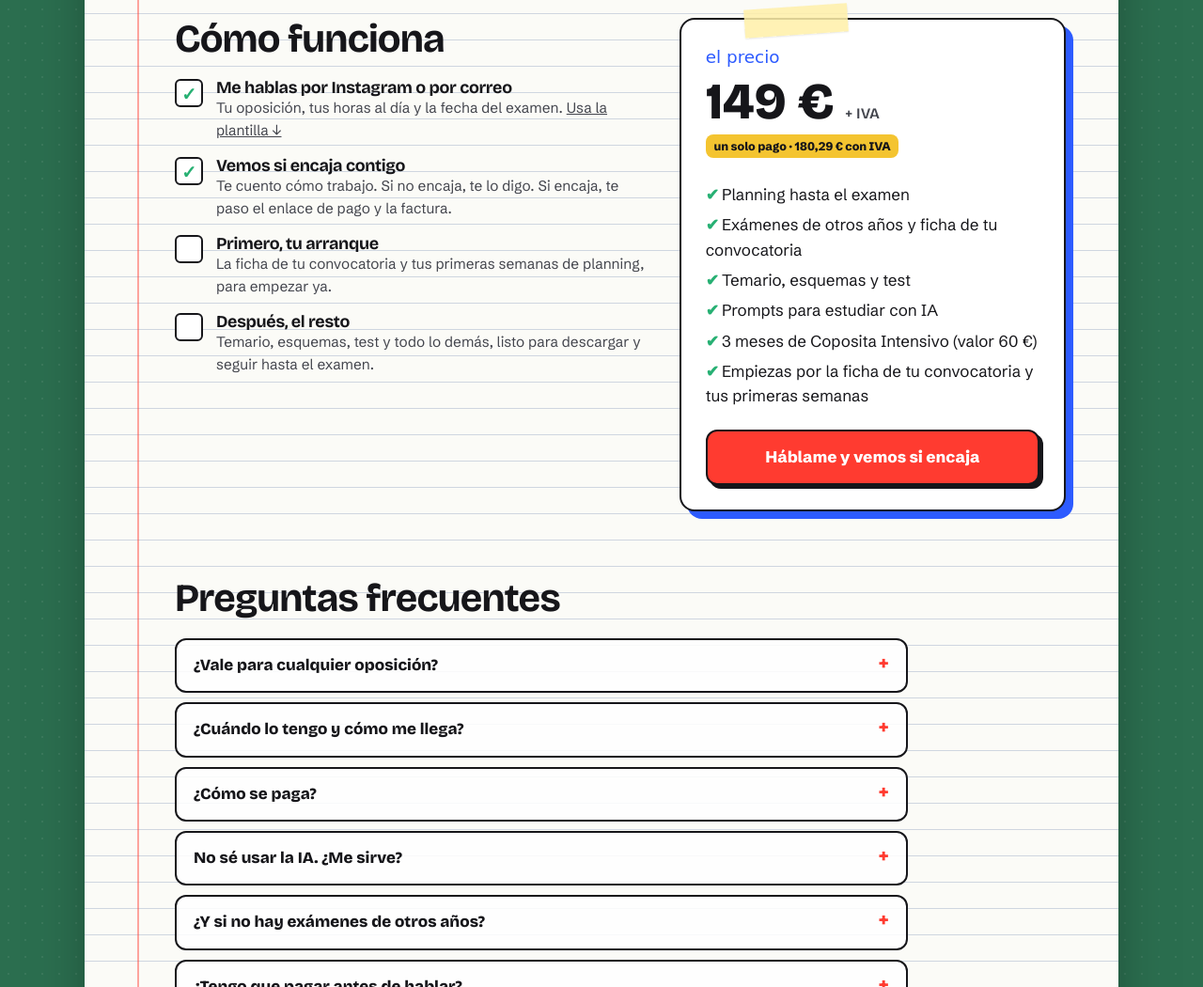
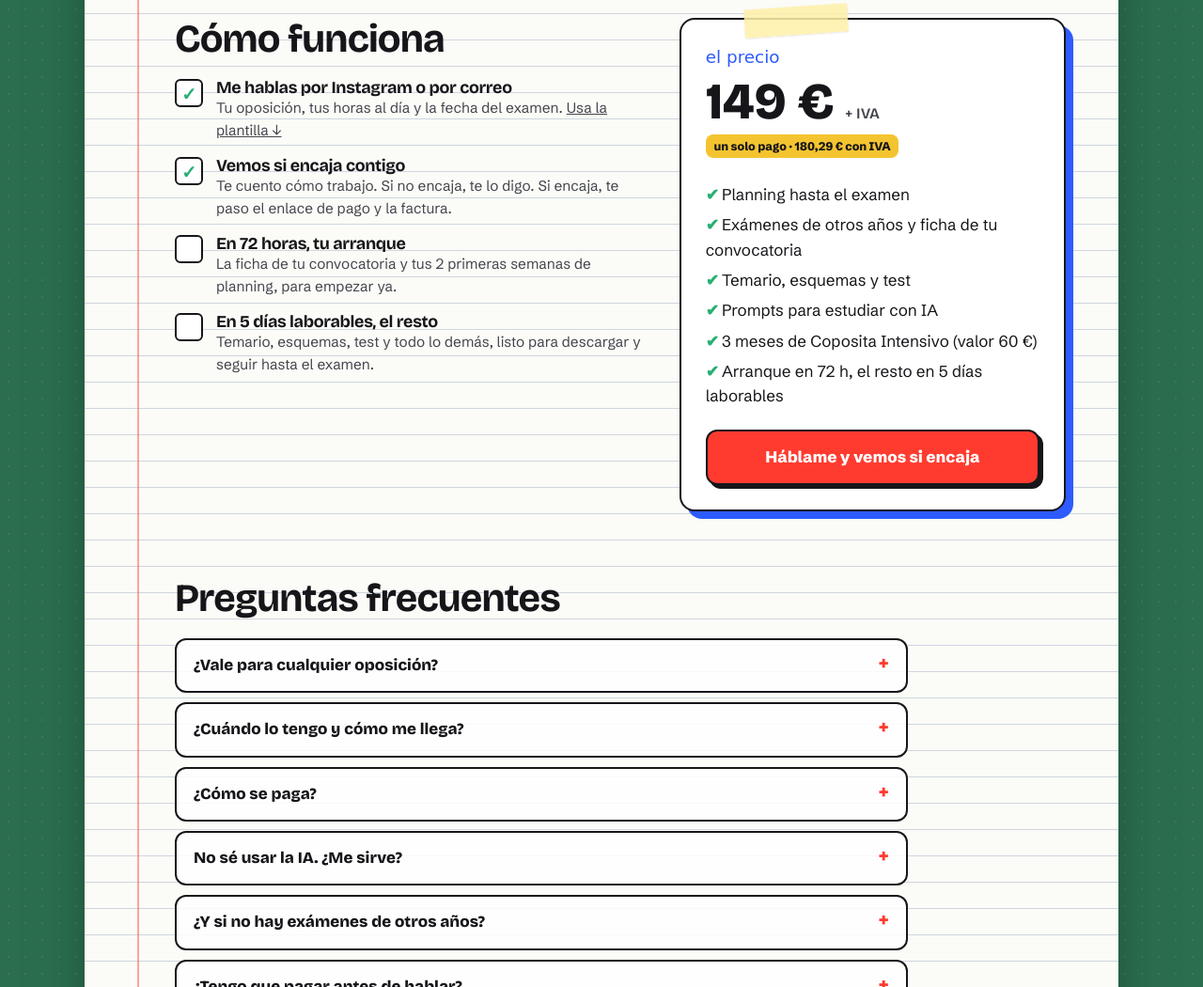
Before and after one commit to Parrilla38/portafolio, a plain HTML site: page index.html in a window 1280 px wide. Shown: the part 2987-4037 px from the top of the page at 94% size. Drawn offline with Linux system fonts and the light colour scheme.

Commit message:
content: plazos de entrega del pack (72 h y 5 días laborables)

```diff
--- a/index.html
+++ b/index.html
@@ -278,8 +278,8 @@ details p{color:var(--suave);margin-top:.5rem}
         <ol class="checklist" style="margin-top:20px">
           <li><span class="caja">✓</span><div><h3>Me hablas por Instagram o por correo</h3><p>Tu oposición, tus horas al día y la fecha del examen. <a href="#cuentame">Usa la plantilla ↓</a></p></div></li>
           <li><span class="caja">✓</span><div><h3>Vemos si encaja contigo</h3><p>Te cuento cómo trabajo. Si no encaja, te lo digo. Si encaja, te paso el enlace de pago y la factura.</p></div></li>
-          <li><span class="caja"></span><div><h3>Primero, tu arranque</h3><p>La ficha de tu convocatoria y tus primeras semanas de planning, para empezar ya.</p></div></li>
-          <li><span class="caja"></span><div><h3>Después, el resto</h3><p>Temario, esquemas, test y todo lo demás, listo para descargar y seguir hasta el examen.</p></div></li>
+          <li><span class="caja"></span><div><h3>En 72 horas, tu arranque</h3><p>La ficha de tu convocatoria y tus 2 primeras semanas de planning, para empezar ya.</p></div></li>
+          <li><span class="caja"></span><div><h3>En 5 días laborables, el resto</h3><p>Temario, esquemas, test y todo lo demás, listo para descargar y seguir hasta el examen.</p></div></li>
         </ol>
       </div>
       <aside class="ficha">
@@ -293,7 +293,7 @@ details p{color:var(--suave);margin-top:.5rem}
           <li>Temario, esquemas y test</li>
           <li>Prompts para estudiar con IA</li>
           <li>3 meses de Coposita Intensivo (valor 60 €)</li>
-          <li>Empiezas por la ficha de tu convocatoria y tus primeras semanas</li>
+          <li>Arranque en 72 h, el resto en 5 días laborables</li>
         </ul>
         <a class="boton boton--rojo" href="https://ig.me/m/parrilla_opos">Háblame y vemos si encaja</a>
       </aside>
@@ -303,7 +303,7 @@ details p{color:var(--suave);margin-top:.5rem}
       <h2 style="margin-bottom:20px">Preguntas frecuentes</h2>
       <div class="preguntas">
         <details><summary>¿Vale para cualquier oposición?</summary><p>Para casi todas. Necesito su programa oficial y su convocatoria o sus bases. Si a la tuya le falta algo, te lo digo antes de que pagues nada.</p></details>
-        <details><summary>¿Cuándo lo tengo y cómo me llega?</summary><p>Antes de pagar te digo el plazo exacto. Te lo mando todo para descargar, por fases: primero la ficha de tu convocatoria y tus primeras semanas, después el resto.</p></details>
+        <details><summary>¿Cuándo lo tengo y cómo me llega?</summary><p>En 72 horas tienes la ficha de tu convocatoria y tus 2 primeras semanas. El resto, en 5 días laborables. Te lo mando todo para descargar, por fases.</p></details>
         <details><summary>¿Cómo se paga?</summary><p>Cuando vemos que encaja, te paso un enlace de pago y la factura. 149 € + IVA (180,29 €), en un solo pago. En esta web no se paga nada.</p></details>
         <details><summary>No sé usar la IA. ¿Me sirve?</summary><p>Sí. Los prompts y el asistente vienen con instrucciones paso a paso. No hace falta saber nada.</p></details>
         <details><summary>¿Y si no hay exámenes de otros años?</summary><p>Busco en el BOE, en el boletín de tu comunidad y en la web del organismo que convoca. Si no hay exámenes publicados, te lo digo y ordeno los temas por otra vía, sin inventar.</p></details>
```
Also changed, not shown: aviso-legal.html (+1 -1 lines).
